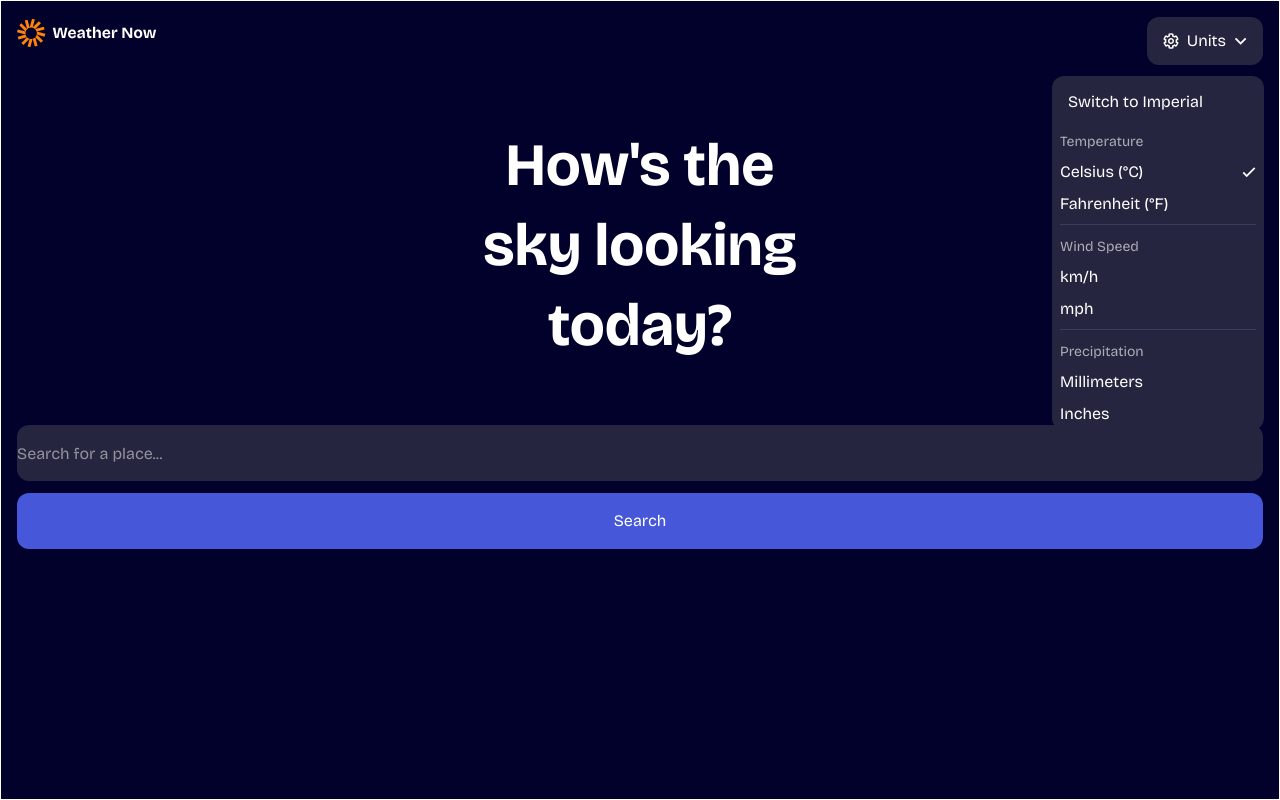
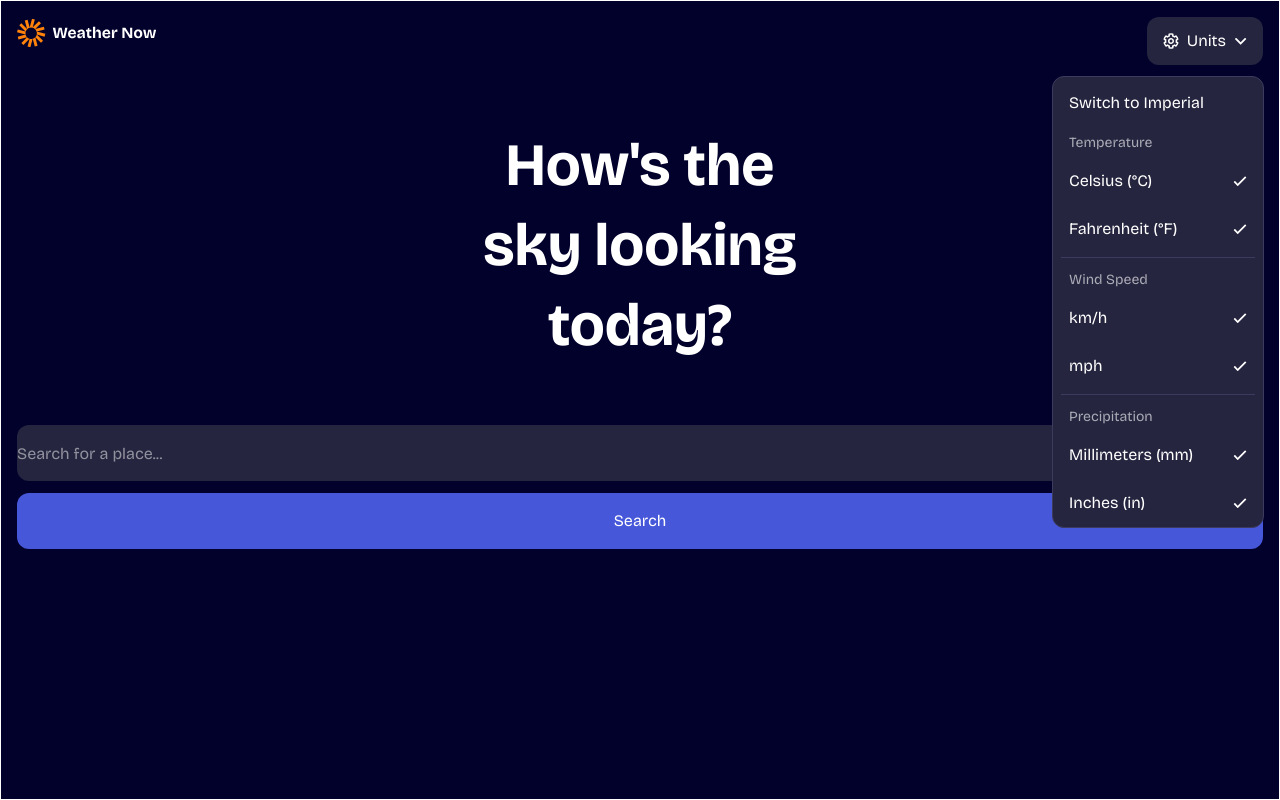
Before and after one commit to shinymeganium/Weather-app, a Vue app: page / in a window 1280 px wide. Both pictures are taken after a click on the button "Units". Built offline with nearby package versions, Linux system fonts and the light colour scheme.

Commit message:
Update HeaderComponent.vue
continuing dd styling

```diff
--- a/src/components/HeaderComponent.vue
+++ b/src/components/HeaderComponent.vue
@@ -14,24 +14,39 @@
         <template v-slot:dd>
           <button class="h-9 pl-2 pb-2 mt-1 rounded-xl leading-9 text-left text-md hover:bg-widget-color-hover">Switch to Imperial</button>
           <div class="flex flex-col gap-2 text-md">
-            <h3 class="text-sm text-dd-h3">Temperature</h3>
-            <div class="flex justify-between">
-              <span class="">Celsius (&deg;C)</span>
+            <h3 class="px-2 text-sm text-dd-h3">Temperature</h3>
+            <div class="flex justify-between p-2 rounded-xl hover:bg-widget-color-hover focus-within:bg-widget-color-hover">
+              <button class="">Celsius (&deg;C)</button>
               <img class="" src="../../src/assets/img/icon-checkmark.svg" alt="check">
             </div>
-            <span class="">Fahrenheit (&deg;F)</span>
+            <div class="flex justify-between p-2 rounded-xl hover:bg-widget-color-hover">
+              <button class="">Fahrenheit (&deg;F)</button>
+              <img class="" src="../../src/assets/img/icon-checkmark.svg" alt="check">
+            </div>
             <hr class="border-divider">
           </div>
           <div class="flex flex-col gap-2 text-md">
-            <h3 class="text-sm text-dd-h3">Wind Speed</h3>
-            <span class="">km/h</span>
-            <span class="">mph</span>
+            <h3 class="px-2 text-sm text-dd-h3">Wind Speed</h3>
+            <div class="flex justify-between p-2 rounded-xl hover:bg-widget-color-hover">
+              <button class="">km/h</button>
+              <img class="" src="../../src/assets/img/icon-checkmark.svg" alt="check">
+            </div>
+            <div class="flex justify-between p-2 rounded-xl hover:bg-widget-color-hover">
+              <button class="">mph</button>
+              <img class="" src="../../src/assets/img/icon-checkmark.svg" alt="check">
+            </div>
             <hr class="border-divider">
           </div>
           <div class="flex flex-col gap-2 text-md">
-            <h3 class="text-sm text-dd-h3">Precipitation</h3>
-            <span class="">Millimeters</span>
-            <span class="">Inches</span>
+            <h3 class="px-2 text-sm text-dd-h3">Precipitation</h3>
+            <div class="flex justify-between p-2 rounded-xl hover:bg-widget-color-hover">
+              <button class="">Millimeters (mm)</button>
+              <img class="" src="../../src/assets/img/icon-checkmark.svg" alt="check">
+            </div>
+            <div class="flex justify-between p-2 rounded-xl hover:bg-widget-color-hover">
+              <button class="">Inches (in)</button>
+              <img class="" src="../../src/assets/img/icon-checkmark.svg" alt="check">
+            </div>
           </div>
         </template>
       </Dropdown>
@@ -56,7 +71,7 @@ const show = ref(false);
 const toggle = () => {
   show.value = !show.value;
 };
-const ddClasses = "w-53 flex flex-col absolute top-19 right-4 px-2 py-1 gap-3 bg-widget-color rounded-xl";
+const ddClasses = "w-53 flex flex-col absolute top-19 right-4 px-2 py-1 gap-3 bg-widget-color rounded-xl border border-divider";
 // w-53 flex flex-col absolute top-15 right-0 bg-widget-color rounded-3xl
 
 const isMetric = true;
```
